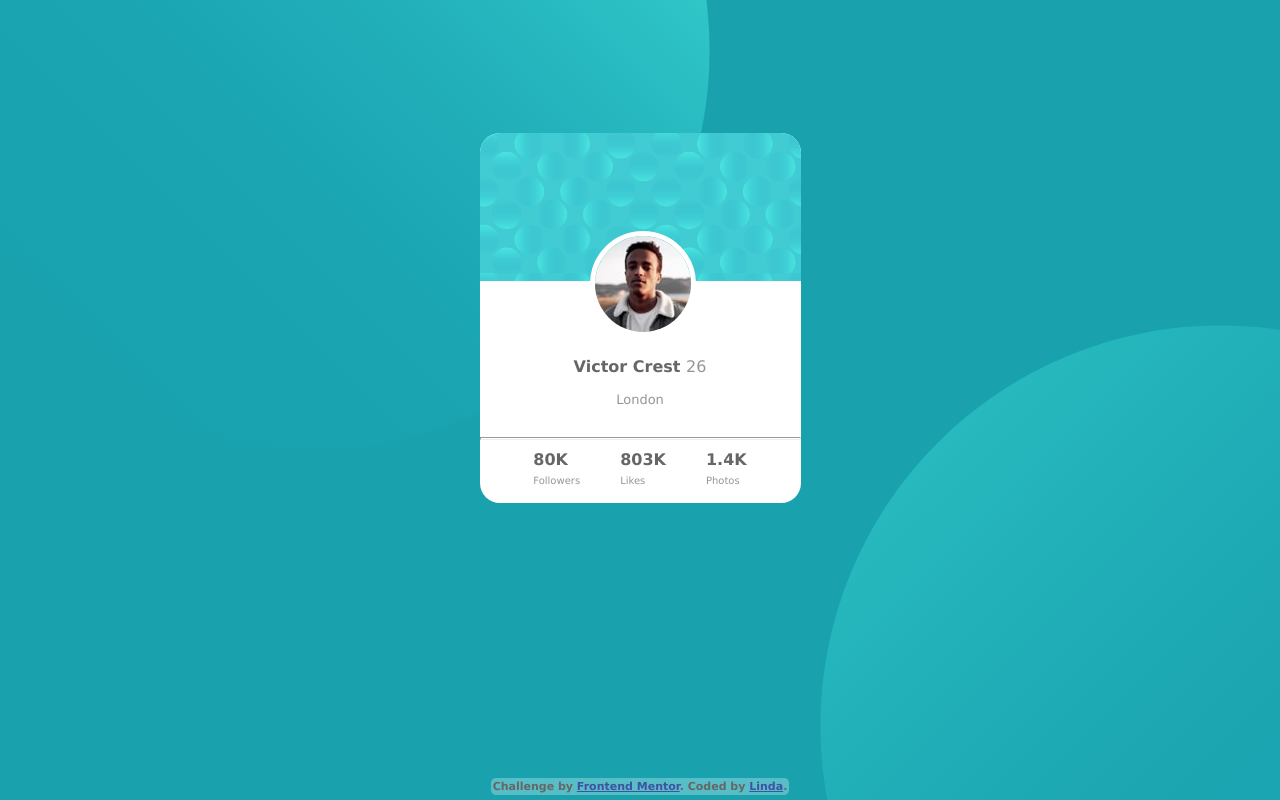
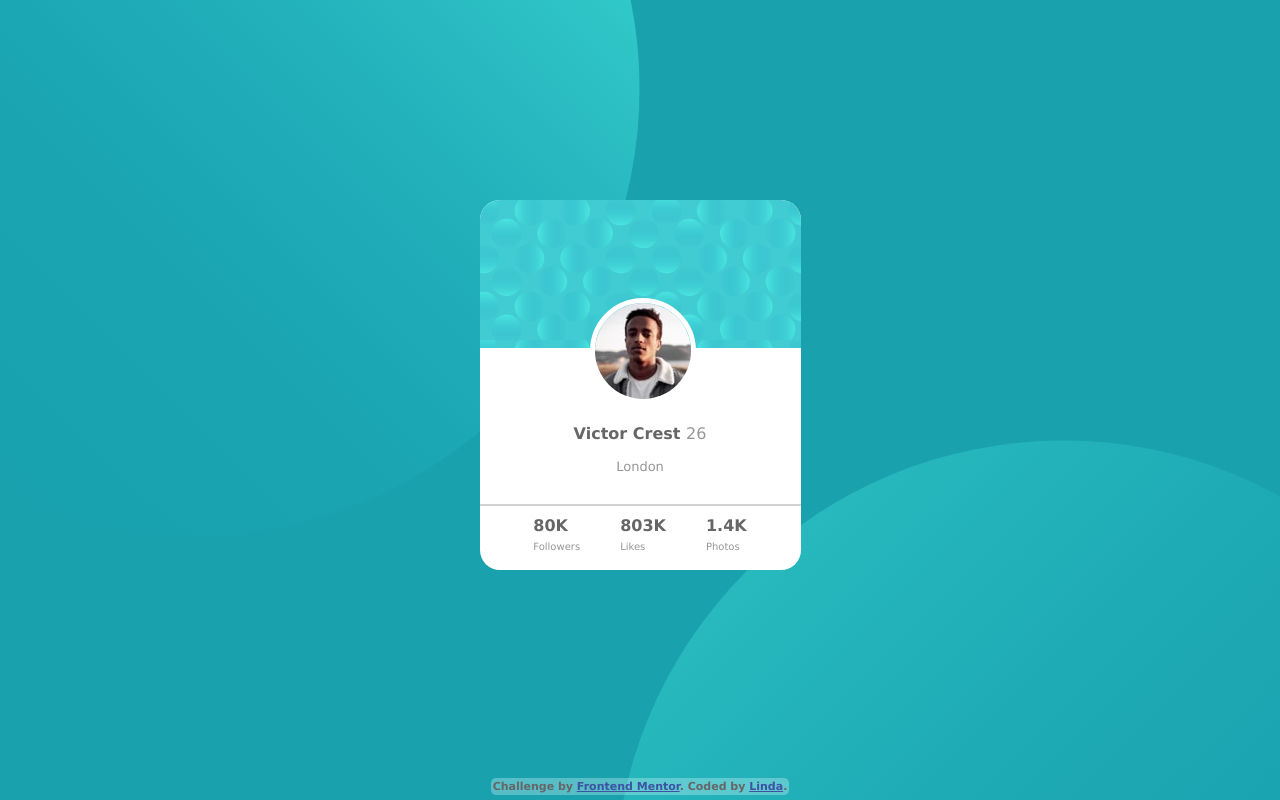
Before and after one commit to ellienndea/profile-card-component-main-project, a plain HTML site: page index.html in a window 1280 px wide. Drawn offline with Linux system fonts and the light colour scheme.

Commit message:
change bg and hr style

```diff
--- a/style.css
+++ b/style.css
@@ -9,22 +9,23 @@ body {
     color:hsl(0, 0%, 40%);
     background-color: hsl(185, 75%, 39%);
     background-image:url(images/bg-pattern-top.svg), url(images/bg-pattern-bottom.svg);
-    background-size: 500px, 500px;
-    background-position: -290px -250px, 160px 275px;
+    background-size: 100vh, 100vh;
+    background-position: -110vw -50vh, 40vw 55vh;
     background-repeat: no-repeat;
 }
-/* background desktop */
-@media (min-width: 1020px) {
-   body {
-    background-size: 800px, 800px;
-    background-position: -90px -350px, 820px 325px;
+    /* background medium + large devices */
+    @media (min-width: 650px) {
+        body {
+        background-size: 70vw, 70vw;
+        background-position: -20vw -45vh, 48vw 55vh;
+        }
+    /* end background medium + large devices */
     }
-/* end background desktop */
-}
+
 .card {
     width: 321px;
     height: 370px;
-    margin-top: 133px;
+    margin-top: 25vh;
     background: white;
     border-radius: 20px;
 }
@@ -51,9 +52,10 @@ img {
 
 }
 hr {
-    height: 1px;
+    height: 0;
     margin: 0;
-    color: hsl(0, 0%, 70%);
+    border: 0;
+    border-top: 2px solid lightgrey;
 }
 .container-rates {
     display: flex;
```
